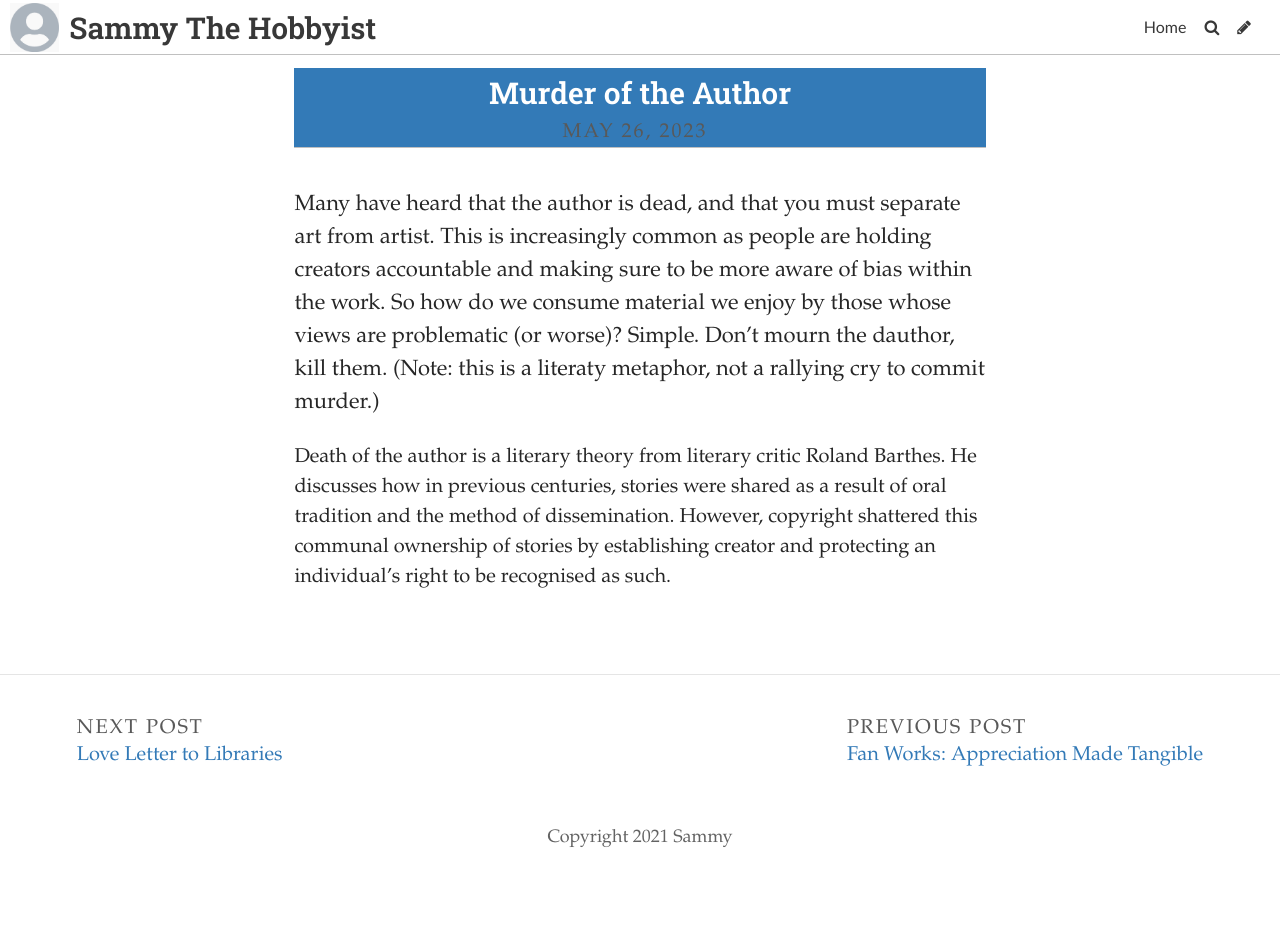
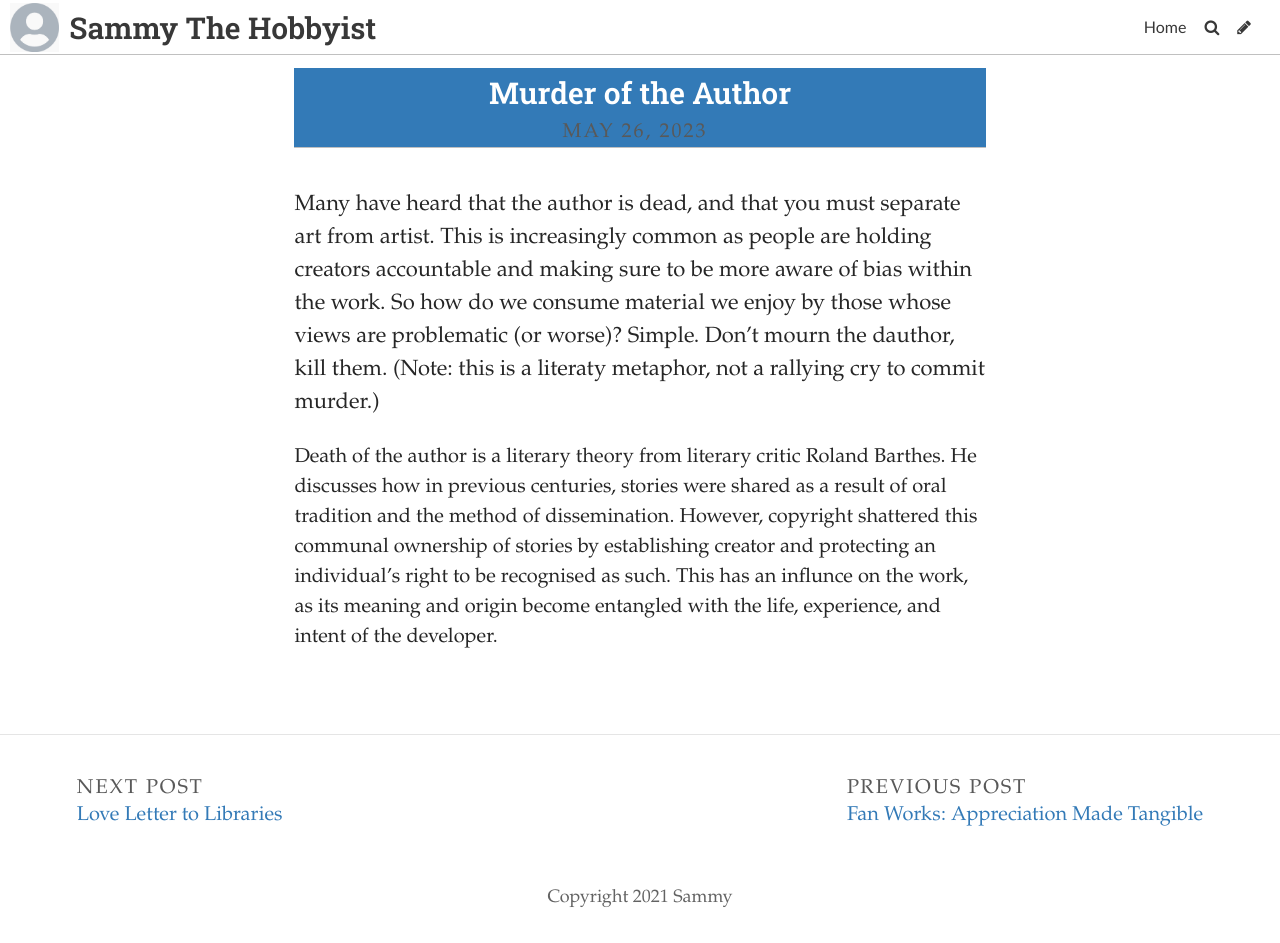
Before and after one commit to SammySpinsAYarn/Blog, a Jekyll site: the page built from _posts/2023-05-18-need-to-think-of-titles.md, in a window 1280 px wide. Built offline with Jekyll 4.4.1, drawn with Linux system fonts in a browser that asks for light colours; some web fonts are replaced; before the commit the page ends 900 px from its top, so only the background shows below that.

Commit message:
Update Post “2023-05-18-need-to-think-of-titles”

```diff
--- a/_posts/2023-05-18-need-to-think-of-titles.md
+++ b/_posts/2023-05-18-need-to-think-of-titles.md
@@ -7,4 +7,4 @@ comments: false
 ---
 M﻿any have heard that the author is dead, and that you must separate art from artist. This is increasingly common as people are holding creators accountable and making sure to be more aware of bias within the work. So how do we consume material we enjoy by those whose views are problematic (or worse)? Simple. Don't mourn the dauthor, kill them. (Note: this is a literaty metaphor, not a rallying cry to commit murder.)
 
-D﻿eath of the author is a literary theory from literary critic Roland Barthes. He discusses how in previous centuries, stories were shared as a result of oral tradition and the method of dissemination. However, copyright shattered this communal ownership of stories by establishing creator and protecting an individual's right to be recognised as such.
+D﻿eath of the author is a literary theory from literary critic Roland Barthes. He discusses how in previous centuries, stories were shared as a result of oral tradition and the method of dissemination. However, copyright shattered this communal ownership of stories by establishing creator and protecting an individual's right to be recognised as such. This has an influnce on the work, as its meaning and origin become entangled with the life, experience, and intent of the developer.
```
